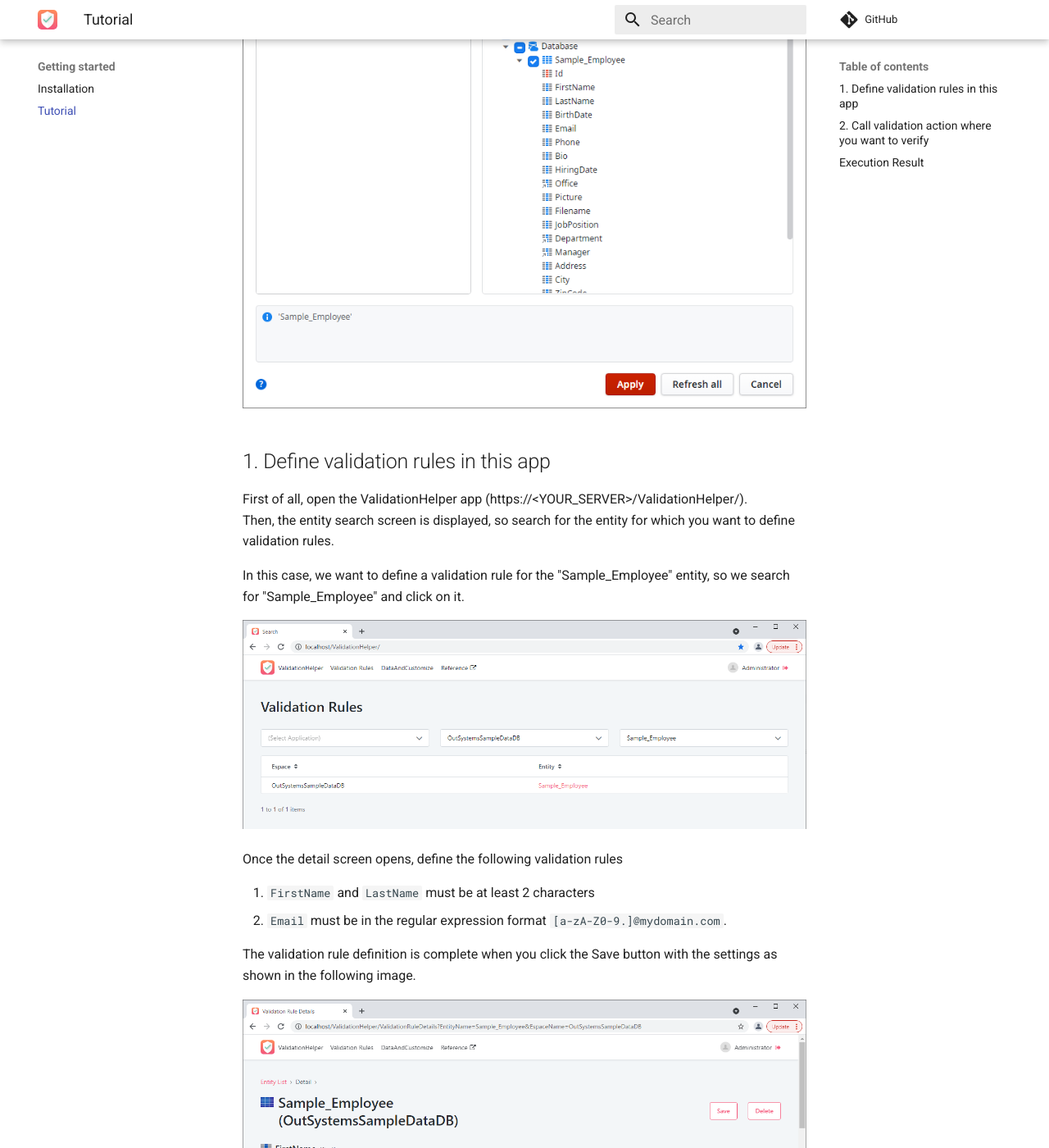
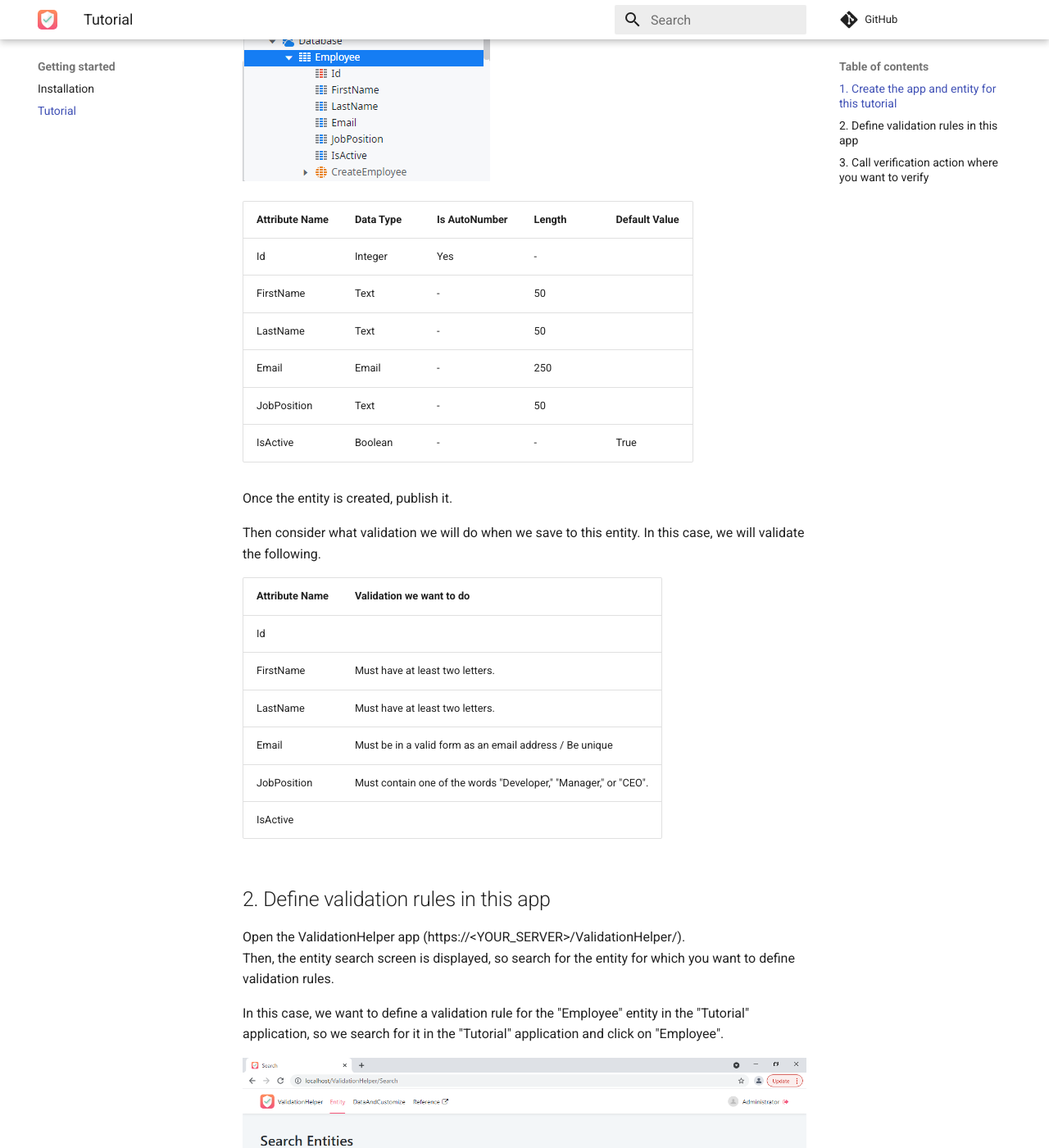
Before and after one commit to yamagh/ValidationHelper, an MkDocs documentation site: the page built from docs/Getting-started/Tutorial.md, in a window 1280 px wide and 1400 px high, scrolled down 754 px. Shown: the whole window at 82% size. Built offline with MkDocs 1.6.1 and Material for MkDocs 9.7.7, drawn with Linux system fonts in a browser that asks for light colours; comment, search, counter and statistics services are not loaded; some of the changed text lies outside the part shown.

````diff
--- a/docs/Getting-started/Tutorial.md
+++ b/docs/Getting-started/Tutorial.md
@@ -3,104 +3,145 @@
 Hello, Thank you for opening this page.
 This tutorial will show you how to use "ValidationHelper" through the simplest use case.
 
+Tutorial Steps:
+
+1. Create the app and entity for this tutorial
+2. Define validation rules in this app.
+3. Call verification action where you want to verify.
+
 ---
 
-There are two things to do.
+## 1. Create the app and entity for this tutorial
 
-1. Define validation rules in this app.
-2. Call validation action where you want to verify.
+The first step is to create an application for this tutorial. Then open the module and create the following Employee entity.
 
-For example, in a module called "OutSystemsSampleDataDB" there is an entity called "Sample_Employee". This entity has attributes such as "FirstName", "LastName", and "Email". In this tutorial, we will define validation rules for this entity and call the validation action to see how the validation is performed.
+**Employee Entity**
 
-Do you have "OutSystemsSampleDataDB" in your environment? If not, install it from [Forge]((https://www.outsystems.com/forge/component-overview/4145/outsystems-sample-data)).
+![](../img/Tutorial/140/1.png){: loading=lazy }
 
-Are you ready? Let's get started.
+| Attribute Name | Data Type | Is AutoNumber | Length | Default Value |
+| :------------- | --------- | ------------- | ------ | ------------- |
+| Id             | Integer   | Yes           | -      |               |
+| FirstName      | Text      | -             | 50     |               |
+| LastName       | Text      | -             | 50     |               |
+| Email          | Email     | -             | 250    |               |
+| JobPosition    | Text      | -             | 50     |               |
+| IsActive       | Boolean   | -             | -      | True          |
 
-![](../img/Tutorial/130/1.png){: loading=lazy }
+Once the entity is created, publish it.
 
-## 1. Define validation rules in this app
+Then consider what validation we will do when we save to this entity. In this case, we will validate the following.
 
-First of all, open the ValidationHelper app (https://<YOUR_SERVER\>/ValidationHelper/).
+| Attribute Name | Validation we want to do                                        |
+| :------------- | --------------------------------------------------------------- |
+| Id             |                                                                 |
+| FirstName      | Must have at least two letters.                                 |
+| LastName       | Must have at least two letters.                                 |
+| Email          | Must be in a valid form as an email address / Be unique         |
+| JobPosition    | Must contain one of the words "Developer," "Manager," or "CEO". |
+| IsActive       |                                                                 |
+
+## 2. Define validation rules in this app
+
+Open the ValidationHelper app (https://<YOUR_SERVER\>/ValidationHelper/).
 Then, the entity search screen is displayed, so search for the entity for which you want to define validation rules.
 
-In this case, we want to define a validation rule for the "Sample_Employee" entity, so we search for "Sample_Employee" and click on it.
+In this case, we want to define a validation rule for the "Employee" entity in the "Tutorial" application, so we search for it in the "Tutorial" application and click on "Employee".
 
-![](../img/Tutorial/130/2.png){: loading=lazy }
+![](../img/Tutorial/140/2.png){: loading=lazy }
 
-Once the detail screen opens, define the following validation rules
+After opening the detail screen, we will define a validation rule for each attribute. Set them up as shown in the table below. Do not forget to press the "Save" button at the end.
 
-1. `FirstName` and `LastName` must be at least 2 characters
-2. `Email` must be in the regular expression format `[a-zA-Z0-9.]@mydomain.com`.
+| Attribute Name | Validation Rule Type | Rule Type | Value                       |
+| :------------- | -------------------- | --------- | --------------------------- |
+| FirstName      | Length RUle          | min       | 2                           |
+| LastName       | Length RUle          | min       | 2                           |
+| Email          | Format Rule          | with      | [0-9a-zA-Z.]+@mycompany.com |
+| Email          | Uniqueness Rule      | -         | IsActive                    |
+| JobPosition    | Element Rule         | inclusion | "Developer Manager CEO"     |
 
-The validation rule definition is complete when you click the Save button with the settings as shown in the following image.
+![](../img/Tutorial/140/3.png){: loading=lazy }
 
-![](../img/Tutorial/130/3.png){: loading=lazy }
-![](../img/Tutorial/130/4.png){: loading=lazy }
+## 3. Call verification action where you want to verify
 
-## 2. Call validation action where you want to verify
+Return to ServiceStudio and add a references to ValidationHelper in the Tutorial app.
 
-Start Service Studio and create a tutorial app and open the module.
-Then add references to "Sample_Employee" and "ValidationHelper" to your app.
+![](../img/Tutorial/140/4.png){: loading=lazy }
 
-![](../img/Tutorial/130/5.png){: loading=lazy }
-![](../img/Tutorial/130/6.png){: loading=lazy }
+Next, create a screen using ServiceStudio's scaffolding function.
 
-Next, create a screen using ServiceStudio's scaffolding function. The screen is slightly customized with only four input fields: FirstName, LastName, BirthDate, and Email.
+![](../img/Tutorial/140/5.png){: loading=lazy }
 
-![](../img/Tutorial/130/7.png){: loading=lazy }
+Next, add validation to the save button process. The `SaveDetail` action before adding the process looks like this.
 
-Next, add validation to the save button process. The `SaveDetail` action before adding the process looks like this
+![](../img/Tutorial/140/6.png){: loading=lazy }
 
-![](../img/Tutorial/130/8.png){: loading=lazy }
+Add the process as shown in the image below. The `IsValidEntity` action is an action in the "ValidationHelper" module. Set the parameters as follows.
 
-Since there is a built-in validation, add an `IsValidEntity` action next to it.  The `IsValidEntity` action takes an entity object and validates it according to the rules you just set.
+- EntityObject: `ToObject(GetEmployeeById.List.Current.Employee)`
+- IsOccurException: `True`
 
-Set the input parameters as follows
+If `IsOccurException` is set to `True`, an exception will be thrown if the validation does not pass. Therefore, add an ExceptionHandler to add processing to display the error message. Use `Message_Warning` in the ValidationHelper module to display error messages.
 
-- EntityObject: `ToObject(GetEmployeeById.List.Current.Sample_Employee)`
-- IsOccurException: False
+![](../img/Tutorial/140/7.png){: loading=lazy }
 
-![](../img/Tutorial/130/9.png){: loading=lazy }
+After this stage of implementation is complete, publish the file. Then, let's run it.
 
-The `IsValidEntity` action has the following outputs
+When I opened the screen and clicked the save button, error messages appeared. It is working as per the validation rules we defined. You can also customize error messages, which are not covered in this tutorial.
 
-- IsValid: True if all validations pass, False otherwise
-- ErrorList
-  - AttrName: The name of the item that did not pass the validation.
-  - MessageName: Error message
+![](../img/Tutorial/140/9.png){: loading=lazy }
 
-Then, add a process to determine if there are any errors and save the data if there are no errors.
-If an error occurs, set the `WidgetName.IsValid` and `WidgetName.ErrorMessage` values to the widget on each screen as follows.
+Next, enter the content that does not cause error messages and click the Save button.
+
+![](../img/Tutorial/140/10.png){: loading=lazy }
+
+Saved successfully without error. Then, it moved to the list screen.
+
+![](../img/Tutorial/140/11.png){: loading=lazy }
+
+The error messages was displayed as a feedback message, but we would like to change it to be displayed under each widget.
+
+First, change `IsOccurException` to False in the `IsValidEntity` action. Then add a process to set an error message to each widget in case of a validation error, as shown in the image below.
 
 ```js
+// Examples:
 Input_FirstName.Valid
   = HasError(IsValidEntity.ErrorList, "FirstName").IsValid
 Input_FirstName.ValidationMessage
   = HasError(IsValidEntity.ErrorList, "FirstName").ErrorMessage
 ```
 
-The `HasError` action used here is a convenience for retrieving error messages for any attribute from the `ErrorList`.
+![](../img/Tutorial/140/13.png){: loading=lazy }
 
-![](../img/Tutorial/130/10.png){: loading=lazy }
+When you have finished modifying the implementation, publish and run it. You should see error messages under each widget.
 
-That's all for how to use it.
-Let's check the execution result.
+![](../img/Tutorial/140/14.png){: loading=lazy }
 
-## Execution Result
+The `IsValidEntity` we have used so far has two actions, one for the client side and one for the server side.
+The client-side action uses only on-screen data for validation. On the other hand, server-side actions can also validate using off-screen data.
+For example, in the case of uniqueness verification, all records in the database are referenced to ensure that the data being stored is unique.
+Since the implementation up to this point has used client-side actions, the next step is to use server-side actions.
 
-Open the screen you just created in your browser and browse to the appropriate employee. Then, to see how the validation works, change FirstName and LastName to just one character and click the Save button.
+Let's add processing in the `EmployeeCreateOrUpdate` action!
 
-![](../img/Tutorial/130/11.png){: loading=lazy }
+![](../img/Tutorial/140/15.png){: loading=lazy }
 
-The following error message is displayed to confirm that the validation is working as defined.
+Add `IsValidEntity` for server side in the `EmployeeCreateOrUpdate` action. Set the parameters as follows.
 
-![](../img/Tutorial/130/12.png){: loading=lazy }
+- EntityObject: `ToObject(Source)`
+- IsOccurException: `True`
 
-Change the condition to one that does not result in an error and press the Save button. The error message is resolved and the file is saved correctly.
+![](../img/Tutorial/140/16.png){: loading=lazy }
 
-![](../img/Tutorial/130/13.png){: loading=lazy }
+After implementation is complete, publish and run the application.
+
+A new save is performed by specifying the same e-mail address as the one just registered. The correct error message is displayed.
+
+![](../img/Tutorial/140/17.png){: loading=lazy }
 
 ---
 
-That's all for the tutorial.
-While this tutorial has covered validation of the length of the input string and formatting using regular expressions, there are other validations that can be used. See [Reference](/Reference) for more information.
+That's all for this tutorial!
+
+Using the ValidationHelper, we were able to define validation rules declaratively and implement them concisely.
+In addition to the validation rules presented in this tutorial, there are other validations that can be used. See [Reference](/Reference) for more information.
````
Also changed, not shown: docs/img/Tutorial/140/1.png (added), docs/img/Tutorial/140/10.png (added), docs/img/Tutorial/140/11.png (added), docs/img/Tutorial/140/12.png (added), docs/img/Tutorial/140/13.png (added), docs/img/Tutorial/140/14.png (added), docs/img/Tutorial/140/15.png (added), docs/img/Tutorial/140/16.png (added), docs/img/Tutorial/140/17.png (added), docs/img/Tutorial/140/2.png (added), docs/img/Tutorial/140/3.png (added), docs/img/Tutorial/140/4.png (added), docs/img/Tutorial/140/5.png (added), docs/img/Tutorial/140/6.png (added), 3 more files.
